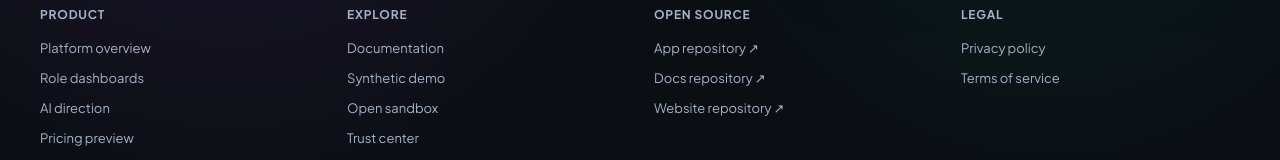
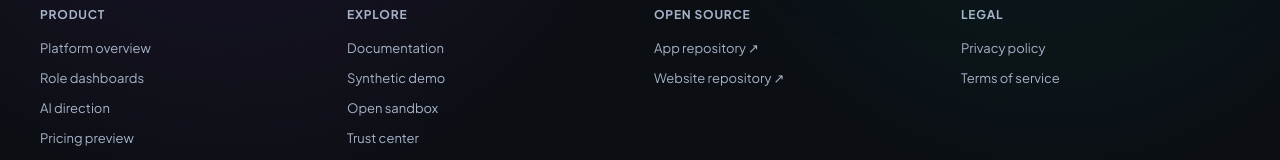
Before and after one commit to getmetraly/website, a Next.js app: page / in a window 1280 px wide. Shown: the part 6588-6748 px from the top of the page. Built offline with nearby package versions, Linux system fonts and the light colour scheme.

Commit message:
style: hide internal docs repository from footer

```diff
--- a/components/site-footer.tsx
+++ b/components/site-footer.tsx
@@ -23,7 +23,6 @@ const footerGroups = [
     title: "Open source",
     links: [
       { href: "https://github.com/getmetraly/metraly", label: "App repository ↗", external: true },
-      { href: "https://github.com/getmetraly/docs", label: "Docs repository ↗", external: true },
       { href: "https://github.com/getmetraly/website", label: "Website repository ↗", external: true },
     ],
   },
```
